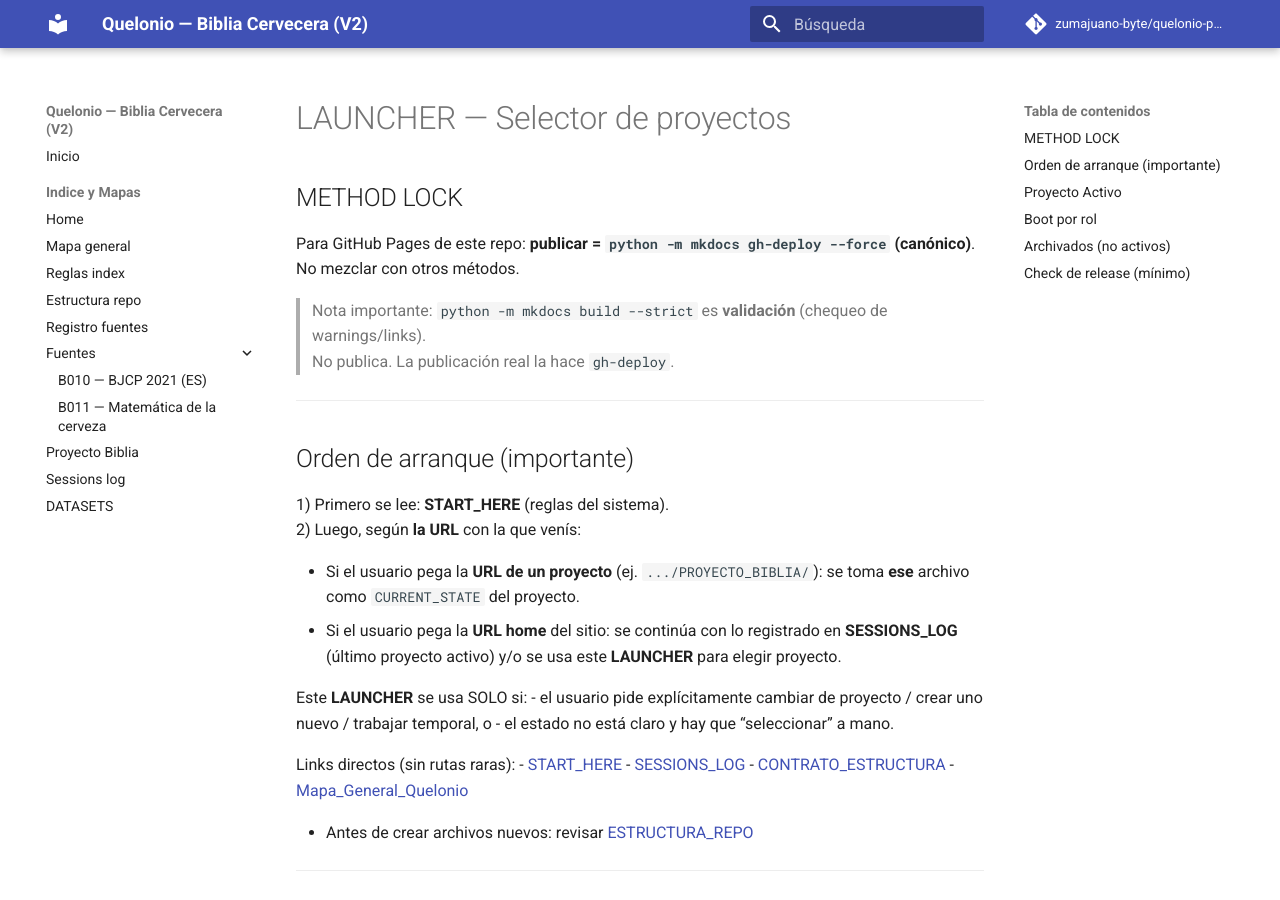
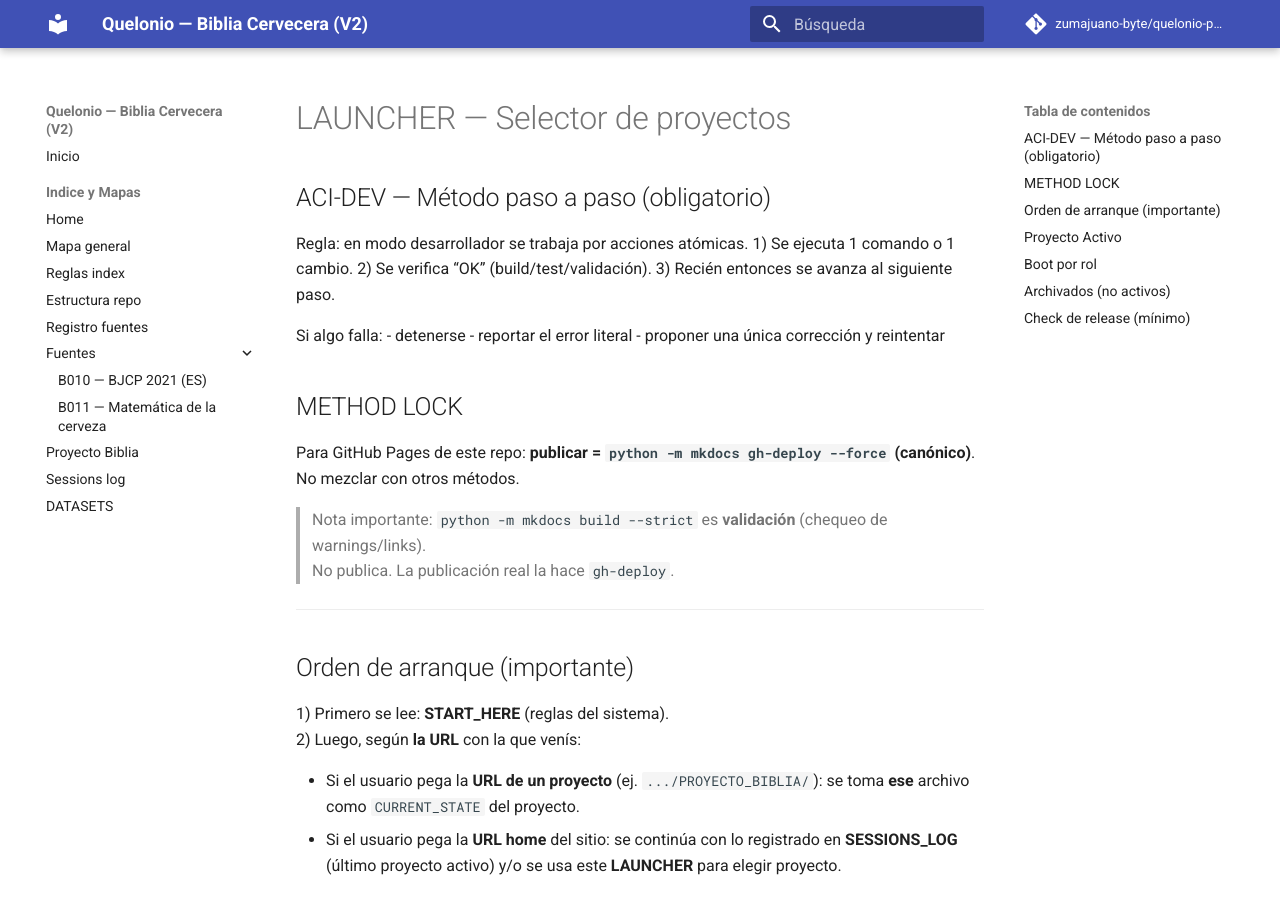
Before and after one commit to zumajuano-byte/quelonio-pages-v2, an MkDocs documentation site: the page built from docs/99_Indice_y_Mapas/LAUNCHER.md, in a window 1280 px wide and 900 px high. Built offline with MkDocs 1.6.1 and Material for MkDocs 9.7.7, drawn with Linux system fonts in a browser that asks for light colours; comment, search, counter and statistics services are not loaded.

Commit message:
docs: add ACI-DEV step-by-step policy

```diff
--- a/docs/99_Indice_y_Mapas/LAUNCHER.md
+++ b/docs/99_Indice_y_Mapas/LAUNCHER.md
@@ -1,4 +1,16 @@
 # LAUNCHER — Selector de proyectos
+
+## ACI-DEV — Método paso a paso (obligatorio)
+
+Regla: en modo desarrollador se trabaja por acciones atómicas.
+1) Se ejecuta 1 comando o 1 cambio.
+2) Se verifica “OK” (build/test/validación).
+3) Recién entonces se avanza al siguiente paso.
+
+Si algo falla:
+- detenerse
+- reportar el error literal
+- proponer una única corrección y reintentar
 
 ## METHOD LOCK
 
```
